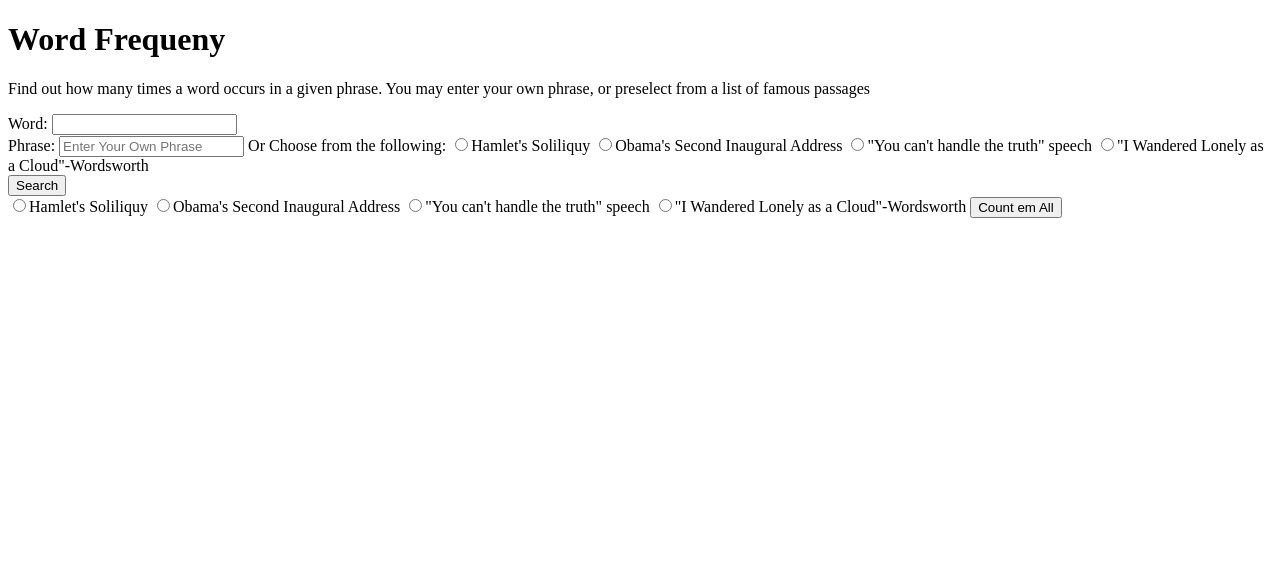
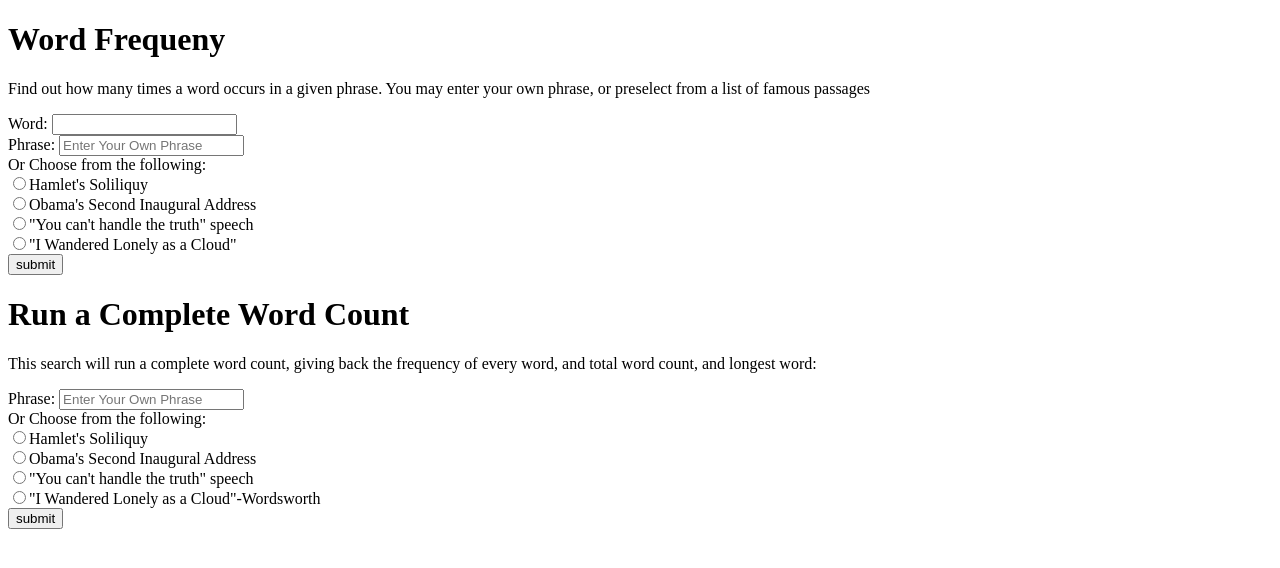
Before and after one commit to cmartinez84/string-word-search, a PHP site: template views/home.html.twig in a window 1280 px wide. Shown: the top 568 px of the page. Run offline with PHP 8.4, Linux system fonts and the light colour scheme; the template is opened without the code that fills it, so the values that code supplies are empty; some libraries are stand-ins or nearby versions.

Commit message:
fix html display

```diff
--- a/src/RepeatCounter.php
+++ b/src/RepeatCounter.php
@@ -43,7 +43,7 @@
             $phrase = strtolower(strtr($phrase,".,:;?!-\'\"$%@#^*({})][]\\/<> +=_", "                                "));
             $wordArray = explode(" ", $phrase);
             foreach ($wordArray as $phraseWord) {
-                if(array_key_exists($phraseWord, $eachWordOnce)==false){
+                if(array_key_exists($phraseWord, $eachWordOnce)==false ||(empty($phraseWord))){
                     $eachWordOnce[$phraseWord] = "1";
                 }
                 elseif(array_key_exists($phraseWord, $eachWordOnce) == true){
--- a/views/home.html.twig
+++ b/views/home.html.twig
@@ -12,32 +12,41 @@
         <form class="" action="/result" method="post">
           <label for="">Word:</label>
           <input type="text" name="input_word">
-
-                    <div class="form-group">
+          <div class="form-group" data-toggle="buttons">
+            <div class="radio-group">
               <label for="">Phrase:</label>
               <input type="text" name="input_phrase" placeholder="Enter Your Own Phrase">
+            </div>
+            <div class="form-group btn-group  data-toggle="buttons"">
               <label for="">Or Choose from the following:</label>
-                        <input type="radio" name="input_phrase" value="option">Hamlet's Soliliquy</input>
-                        <input type="radio" name="input_phrase" value="option2">Obama's Second Inaugural Address</input>
-                        <input type="radio" name="input_phrase" value="option3">"You can't handle the truth" speech</input>
-                        <input type="radio" name="input_phrase" value="option4">"I Wandered Lonely as a Cloud"-Wordsworth</input>
+              <div class="radio-group"><input type="radio" name="input_phrase" value="option">Hamlet's Soliliquy</input></div>
+              <div class="radio-group"><input type="radio" name="input_phrase" value="option2">Obama's Second Inaugural Address</input></div>
+              <div class="radio-group"><input type="radio" name="input_phrase" value="option3">"You can't handle the truth" speech</input></div>
+              <div class="radio-group"><input type="radio" name="input_phrase" value="option4">"I Wandered Lonely as a Cloud"</input></div>
             </div>
-                    <button type="submit" name="button">Search</button>
+          </div>
+          <button class="btn btn-success" type="submit" name="button">submit</button>
         </form>
+        <h1>Run a Complete Word Count</h1>
+        <p>This search will run a complete word count, giving back the frequency of every word, and total word count, and longest word:</p>
         <form class="" action="/countAll" method="post">
-                    <input type="radio" name="phrase" value="option">Hamlet's Soliliquy</input>
-                    <input type="radio" name="phrase" value="option2">Obama's Second Inaugural Address</input>
-                    <input type="radio" name="phrase" value="option3">"You can't handle the truth" speech</input>
-                    <input type="radio" name="phrase" value="option4">"I Wandered Lonely as a Cloud"-Wordsworth</input>
-                    <button type="submit" name="button">Count em All</button>
+          <div class="radio-group"><label for="">Phrase:</label>
+            <input type="text" name="input_phrase" placeholder="Enter Your Own Phrase">
+          </div>
+          <label for="">Or Choose from the following:</label>
+          <div class="radio-group"><input type="radio" name="phrase" value="option">Hamlet's Soliliquy</input></div>
+          <div class="radio-group"><input type="radio" name="phrase" value="option2">Obama's Second Inaugural Address</input></div>
+          <div class="radio-group"><input type="radio" name="phrase" value="option3">"You can't handle the truth" speech</input></div>
+          <div class="radio-group"><input type="radio" name="phrase" value="option4">"I Wandered Lonely as a Cloud"-Wordsworth</input></div>
+          <button class="btn btn-success" type="submit" name="button">submit</button>
         </form>
         {% if result%}
         <div class="results">
+          <h1>Results</h1>
           <p>The word {{result.word}} occurs {{result.frequency}} time{{result.plural}} in {{phraseDisplay}}</p>
         </div>
         {% endif %}
       </div>
     </div>
-
   </body>
 </html>
--- a/web/css/mystyles.css
+++ b/web/css/mystyles.css
@@ -7,3 +7,6 @@
         margin-top: 20%;
     max-width: 600px;
 }
+.radio-group{
+        display: block;
+}
--- a/web/index.php
+++ b/web/index.php
@@ -5,7 +5,13 @@
 <!DOCTYPE html>
 <html>
     <head>
+
         <link rel="stylesheet" href="https://maxcdn.bootstrapcdn.com/bootstrap/3.3.7/css/bootstrap.min.css" integrity="sha384-BVYiiSIFeK1dGmJRAkycuHAHRg32OmUcww7on3RYdg4Va+PmSTsz/K68vbdEjh4u" crossorigin="anonymous">
+        <link rel="stylesheet" href="https://maxcdn.bootstrapcdn.com/bootstrap/3.3.7/css/bootstrap-theme.min.css" integrity="sha384-rHyoN1iRsVXV4nD0JutlnGaslCJuC7uwjduW9SVrLvRYooPp2bWYgmgJQIXwl/Sp" crossorigin="anonymous">
+        <script   src="https://code.jquery.com/jquery-3.1.0.min.js"   integrity="sha256-cCueBR6CsyA4/9szpPfrX3s49M9vUU5BgtiJj06wt/s="   crossorigin="anonymous"></script>
+        <script src="https://maxcdn.bootstrapcdn.com/bootstrap/3.3.7/js/bootstrap.min.js" integrity="sha384-Tc5IQib027qvyjSMfHjOMaLkfuWVxZxUPnCJA7l2mCWNIpG9mGCD8wGNIcPD7Txa" crossorigin="anonymous"></script>
+
+
         <meta charset="utf-8">
         <link rel="stylesheet" href="/css/mystyles.css" type="text/css">
         <meta charset="utf-8">
```
Lines whose indentation alone changed are shown as unchanged.
